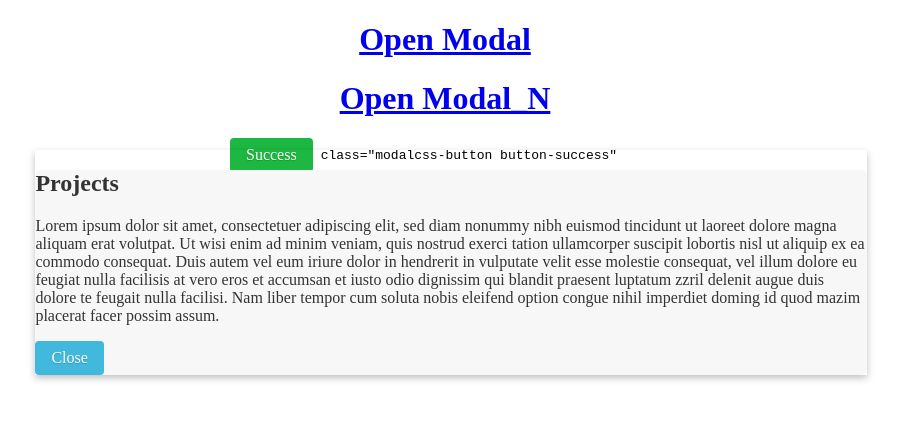
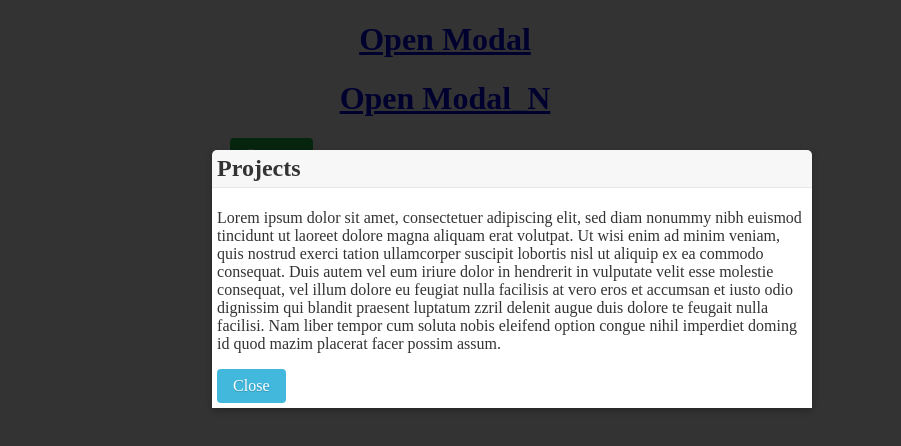
Before and after one commit to pedrolaxe/modalcss, a plain HTML site: page index.html in a window 1280 px wide. Both pictures are taken after a click on the link "Open Modal". Shown: the whole page, without its empty margins (195-1096 px from the left). Drawn offline with Linux system fonts and the light colour scheme.

Commit message:
Fix Overlay and replace others IDs

```diff
--- a/modal.css
+++ b/modal.css
@@ -17,23 +17,23 @@
 	top: 50%;
 	visibility: visible
 }
-#modal .header, #modal .footer {
+.modal .header, .modal .footer {
 	border-bottom: 1px solid #e7e7e7;
 	border-radius: 5px 5px 0 0
 }
-#modal .footer {
+.modal .footer {
 	border: none;
 	border-top: 1px solid #e7e7e7;
 	border-radius: 0 0 5px 5px
 }
-#modal h2 {
+.modal h2 {
 	margin: 0;
 	color: #333333
 }
-#modal .btn {
+.modal .btn {
 	float: right
 }
-#modal .copy, #modal .header, #modal .footer {
+.modal .copy, .modal .header, .modal .footer {
 	padding: 5px;
 	color: #333333
 }
@@ -44,10 +44,10 @@
 	border-radius: 5px;
 	color: #333333
 }
-#modal .copy {
+.modal .copy {
 	background: #fff
 }
-#modal .overlay {
+.modal .overlay {
 	background-color: #000;
 	background: rgba(0,0,0,.8);
 	height: 100%;
@@ -63,7 +63,7 @@
 }
 /* Responsive Options */
 @media screen and (min-width: 768px) {
-	#modal{
+	.modal{
 		width:600px;
 		margin:-250px 0px 0px -18.2%;
 		top: -50%;
```
